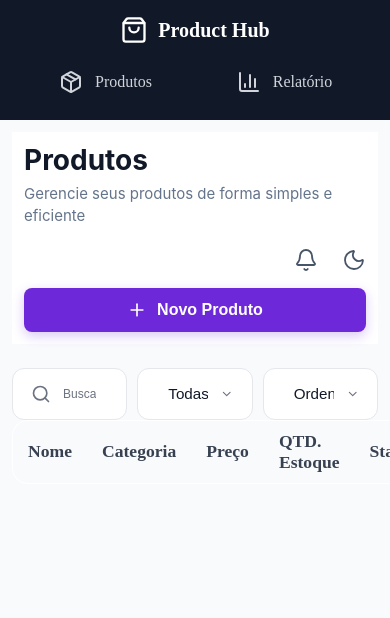
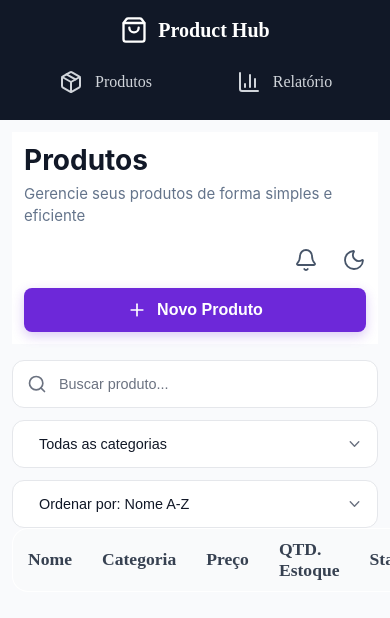
Before and after one commit to vinivmarinho/productDashboard, a React (Vite) app: page / in a window 390 px wide. Shown: the top 618 px of the page. Built offline with nearby package versions, Linux system fonts and the light colour scheme.

Commit message:
style: Adiciona responsividade à sidebar

```diff
--- a/src/components/SearchBar/searchBar.css
+++ b/src/components/SearchBar/searchBar.css
@@ -5,13 +5,16 @@
     gap: 10px;
     width: 100%;
     margin-top: 24px;
+    flex-wrap: wrap;
 }
 .search-box {
     display: flex;
     align-items: center;
     gap: 12px;
 
-    width: 360px;
+    width: min(100%, 360px);
+    flex: 1 1 280px;
+    min-width: 0;
     height: 52px;
 
     padding: 0 18px;
@@ -96,7 +99,9 @@
     align-items: center;
     justify-content: space-between;
 
-    width: 360px;
+    width: min(100%, 360px);
+    flex: 1 1 280px;
+    min-width: 0;
     height: 52px;
 
     padding: 0 18px;
@@ -163,7 +168,7 @@
 
 @media (max-width: 976px) {
     .search-box {
-        width: 260px; /* Diminui em 100 */
+        width: min(100%, 260px);
         height: 52px;
         padding: 0 18px;
     }
@@ -173,9 +178,40 @@
     }
 
     .select-box {
-        width: 260px; /* Diminui em 100 */
+        width: min(100%, 260px);
         height: 52px;
 
         padding: 0 18px;
     }
 }
+
+@media (max-width: 770px) {
+    .toolbar {
+        flex-direction: column;
+        align-items: stretch;
+        gap: 12px;
+        margin-top: 16px;
+    }
+
+    .search-box,
+    .select-box {
+        width: 100%;
+        flex: 1 1 auto;
+    }
+}
+
+@media (max-width: 480px) {
+    .search-box,
+    .select-box {
+        height: 48px;
+        padding: 0 14px;
+    }
+
+    .search-box input {
+        font-size: 0.9rem;
+    }
+
+    .select-box select {
+        font-size: 0.9rem;
+    }
+}
```
